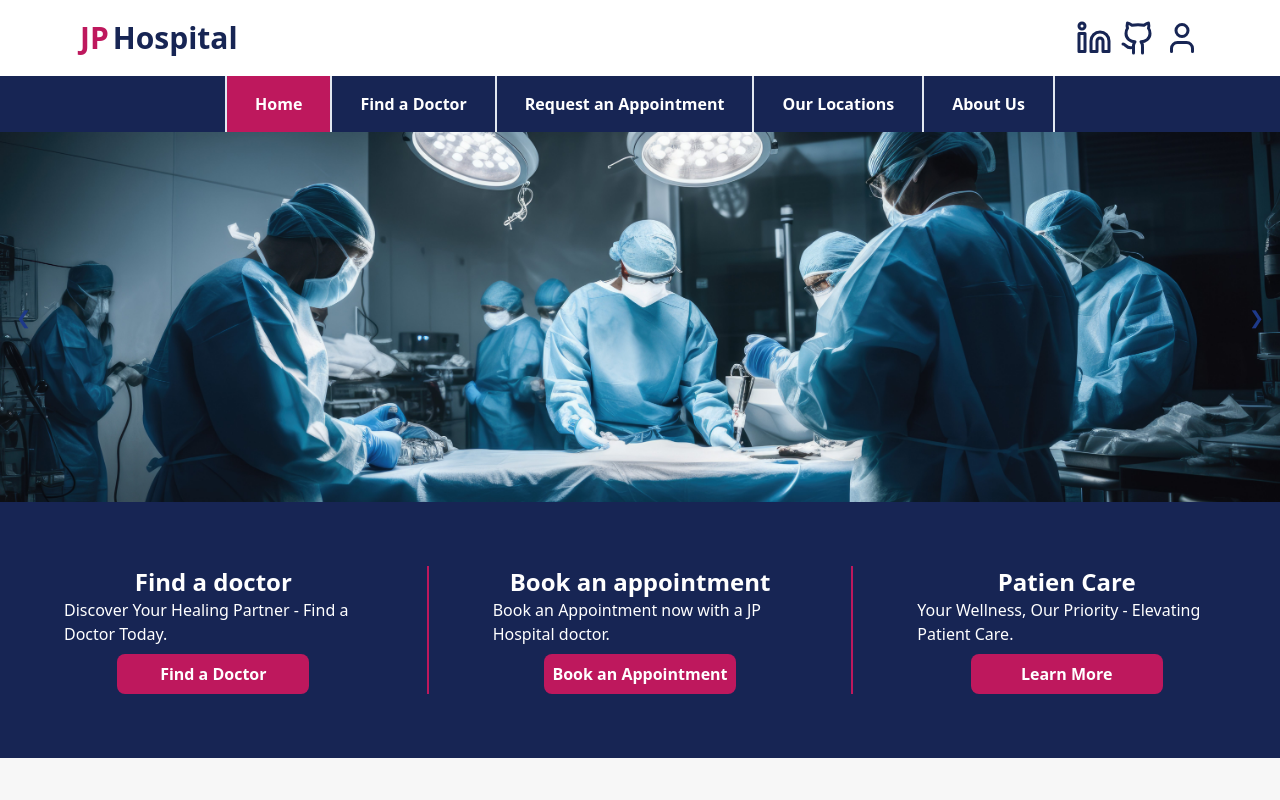
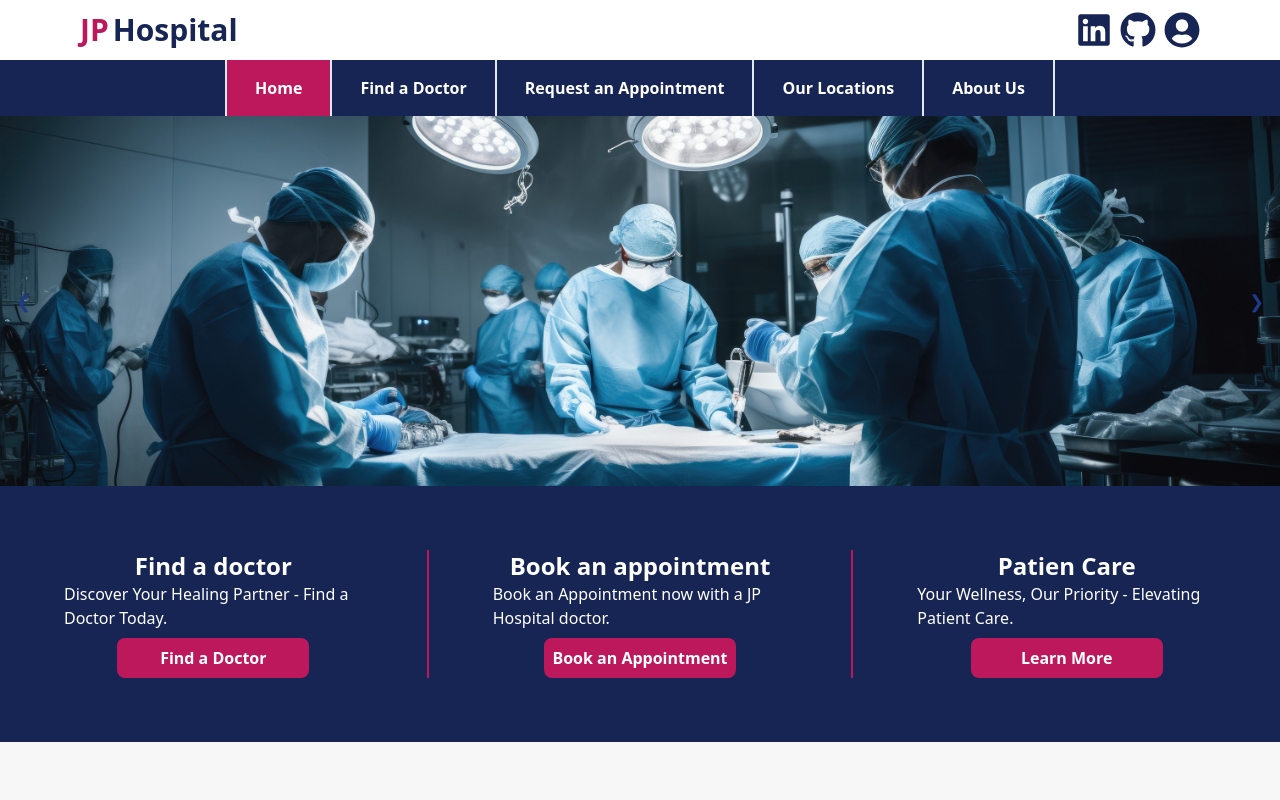
Before and after one commit to MrJuanPabloTheCreator/JP-Hospital, a Next.js app: page / in a window 1280 px wide. Shown: the top 800 px of the page. Built offline with nearby package versions, Linux system fonts and the light colour scheme; grey boxes are pictures that could not be loaded.

Commit message:
Navbar Icons changes

```diff
--- a/app/(pages)/components/navbarcomp/topNav.tsx
+++ b/app/(pages)/components/navbarcomp/topNav.tsx
@@ -1,22 +1,23 @@
-import { Github, Linkedin, User } from "lucide-react"
+import { User } from "lucide-react"
+import { FaLinkedin, FaGithub, FaUserCircle } from "react-icons/fa";
 import Link from "next/link"
 
 const TopNavbar = () => {
 
     return (
-        <div className="flex justify-between bg-white text-blue-950 font-bold py-5 xl:mx-20 lg:mx-10 mx-5">
+        <div className="flex justify-between bg-white text-blue-950 font-bold py-3 xl:mx-20 lg:mx-10 mx-5">
             <Link href={'/'} className="flex items-center text-3xl">
                 <p className="text-pink-700 mr-1">JP</p> Hospital
             </Link>
             <div className="grid grid-cols-3 gap-2">
                 <Link className="hover:text-pink-700" href={'https://www.linkedin.com/in/juanpcerda/'}>
-                    <Linkedin size={'36px'}/>
+                    <FaLinkedin size={'36px'}/>
                 </Link>
                 <Link className="hover:text-pink-700" href={'https://github.com/MrJuanPabloTheCreator'}>
-                    <Github size={'36px'}/>
+                    <FaGithub size={'36px'}/>
                 </Link>
                 <Link className="hover:text-pink-700" href={'https://main.d1wqsrgpxi6f4p.amplifyapp.com/'}>
-                    <User size={'36px'}/>
+                    <FaUserCircle size={'36px'}/>
                 </Link>
             </div>
         </div>
--- a/package.json
+++ b/package.json
@@ -19,6 +19,7 @@
     "next": "14.0.4",
     "react": "^18",
     "react-dom": "^18",
+    "react-icons": "^5.0.1",
     "tailwind-merge": "^2.2.1",
     "tailwindcss-animate": "^1.0.7"
   },
```
Also changed, not shown: app/globals.css (line endings or trailing spaces), 1 other file (tests, documents, lock files or other folders).
